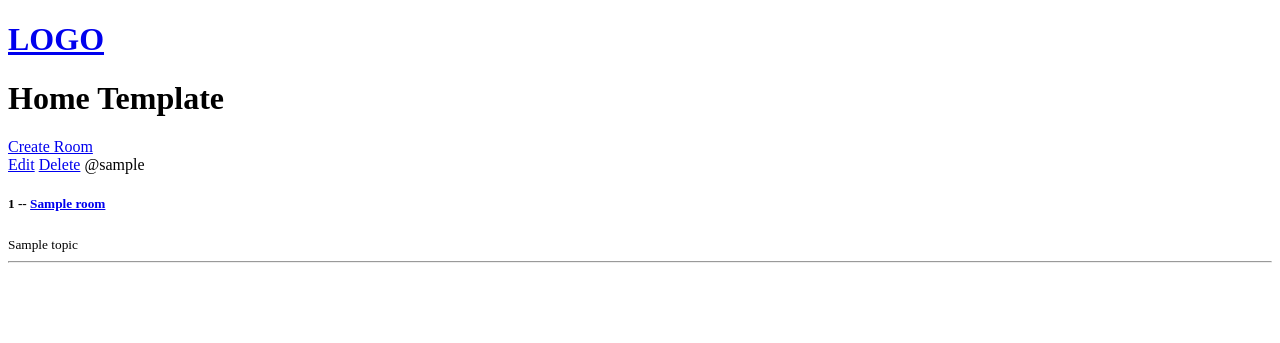
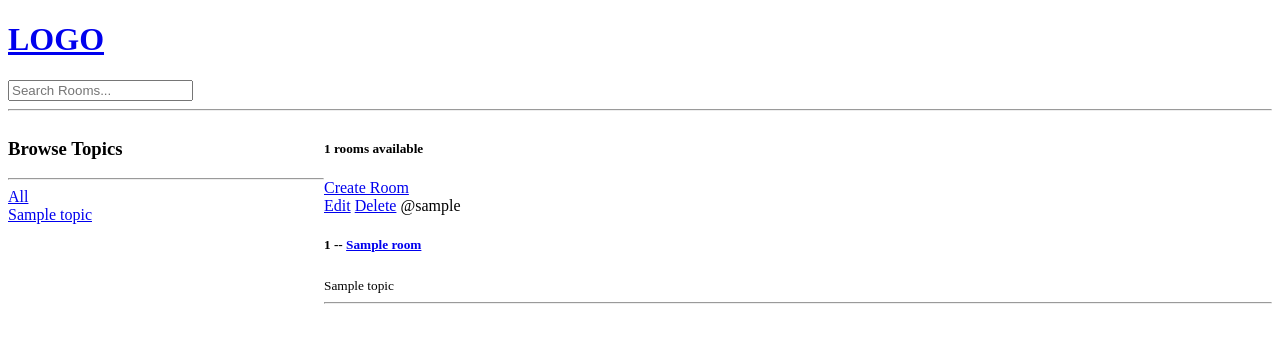
Before and after one commit to softrockstarr/Studybud, a Django app: template base/templates/base/home.html in a window 1280 px wide. Shown: the top 343 px of the page. Run offline with Django 4.2, Linux system fonts and the light colour scheme; the template is opened without the code that fills it: most values are stand-ins (such as "Sample title", 1, 10 or a date in 2020).

Commit message:
added room search functionality

```diff
--- a/base/templates/base/home.html
+++ b/base/templates/base/home.html
@@ -1,8 +1,28 @@
 {% extends 'main.html' %} {% block content %}
 
-<h1>Home Template</h1>
+<style>
+  .home-container {
+    display: grid;
+    grid-template-columns: 1fr 3fr;
+  }
+</style>
+
+<div class="home-container">
+  <div>
+    <h3>Browse Topics</h3>
+    <hr />
+    <div>
+      <a href="{% url 'home' %}">All</a>
+    </div>
+    {% for topic in topics %}
+      <div>
+        <a href="{% url 'home' %}?q={{topic.name}}">{{ topic.name }}</a>
+      </div>
+    {% endfor %}
+  </div>
 
   <div>
+    <h5>{{room_count}} rooms available</h5>
     <a href="{% url 'create-room'%}">Create Room</a>
     <div>
       {% for room in rooms %}
@@ -18,6 +38,7 @@
       </div>
       {% endfor %}
     </div>
-</div>
 
     {% endblock content%}
+  </div>
+</div>
--- a/templates/navbar.html
+++ b/templates/navbar.html
@@ -1,3 +1,9 @@
 <a href="/">
     <h1>LOGO</h1>
 </a>
+
+<form method="GET" action="{% url 'home' %}">
+    <input type="text" name="q" placeholder="Search Rooms..."/>
+</form>
+
+<hr>
```
Also changed, not shown: base/views.py (+11 -3 lines). Lines whose indentation alone changed are shown as unchanged.
